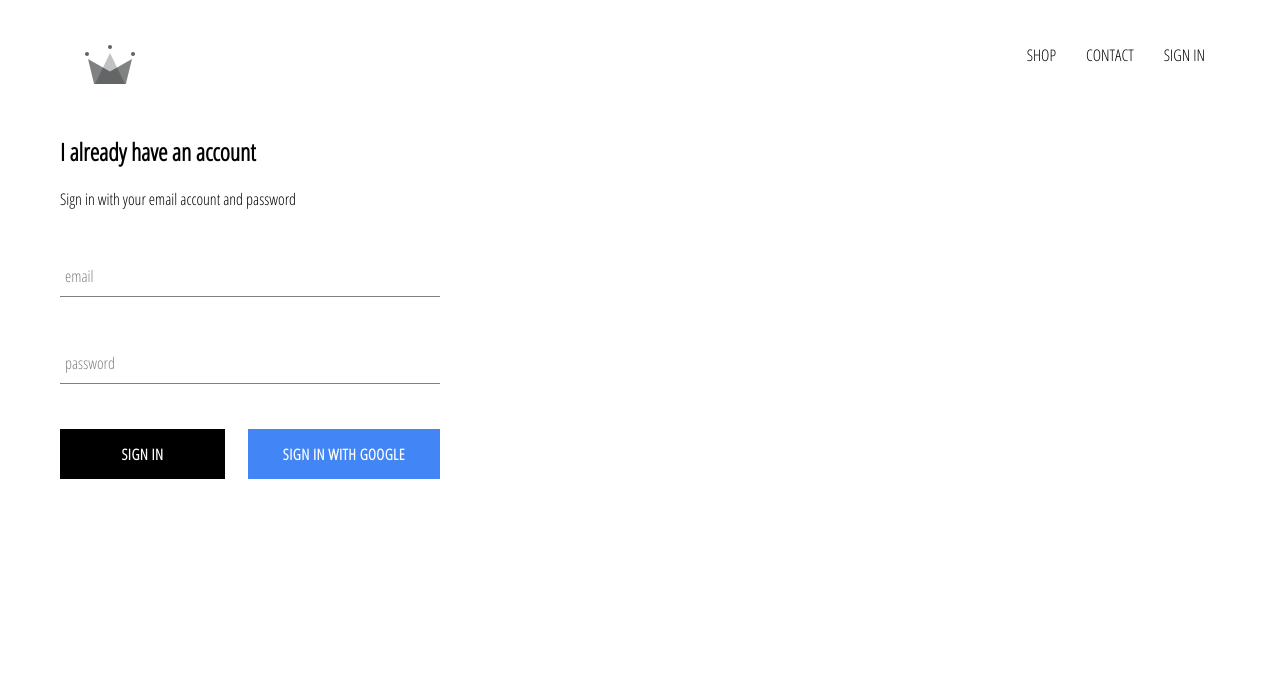
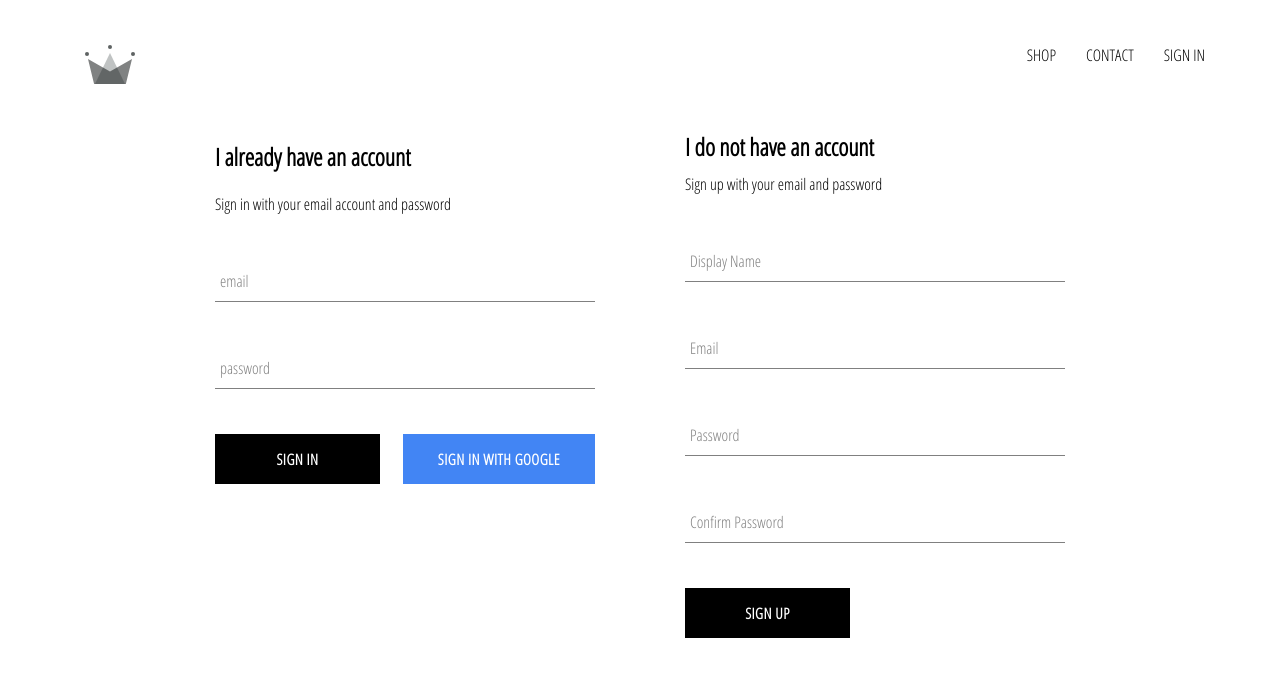
Before and after one commit to jceatwell/crwn-clothing, a React (Create React App) app: page /signin in a window 1280 px wide. Shown: the top 676 px of the page. Built offline with nearby package versions, Linux system fonts and the light colour scheme; no server answers.

Commit message:
Add Signup to SignIn and Up page

```diff
--- a/src/pages/sign-in-and-sign-up/sign-in-and-sign-up.component.jsx
+++ b/src/pages/sign-in-and-sign-up/sign-in-and-sign-up.component.jsx
@@ -1,9 +1,11 @@
 import SignIn from '../../components/sign-in/sign-in.component';
+import SignUp from '../../components/sign-up/sign-up.component';
 import './sign-in-and-sign-up.styles.scss';
 
 const SignInAndSignUpPage = () => (
     <div className='sign-in-and-sign-up'>
         <SignIn />
+        <SignUp />
     </div>
 );
 
--- a/src/pages/sign-in-and-sign-up/sign-in-and-sign-up.styles.scss
+++ b/src/pages/sign-in-and-sign-up/sign-in-and-sign-up.styles.scss
@@ -0,0 +1,6 @@
+.sign-in-and-sign-up {
+    width: 850px;
+    display: flex;
+    justify-content: space-between;
+    margin: 30px auto;
+  }
```
